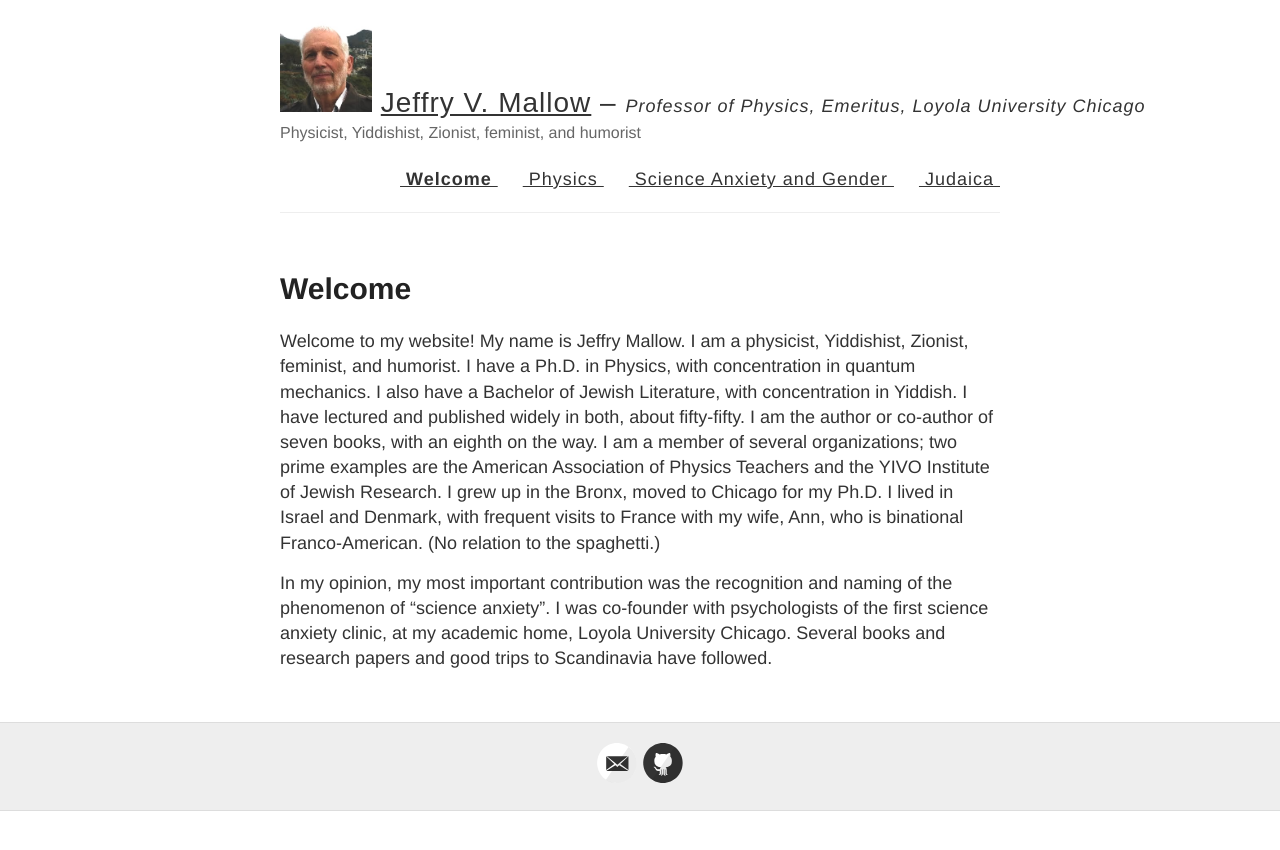
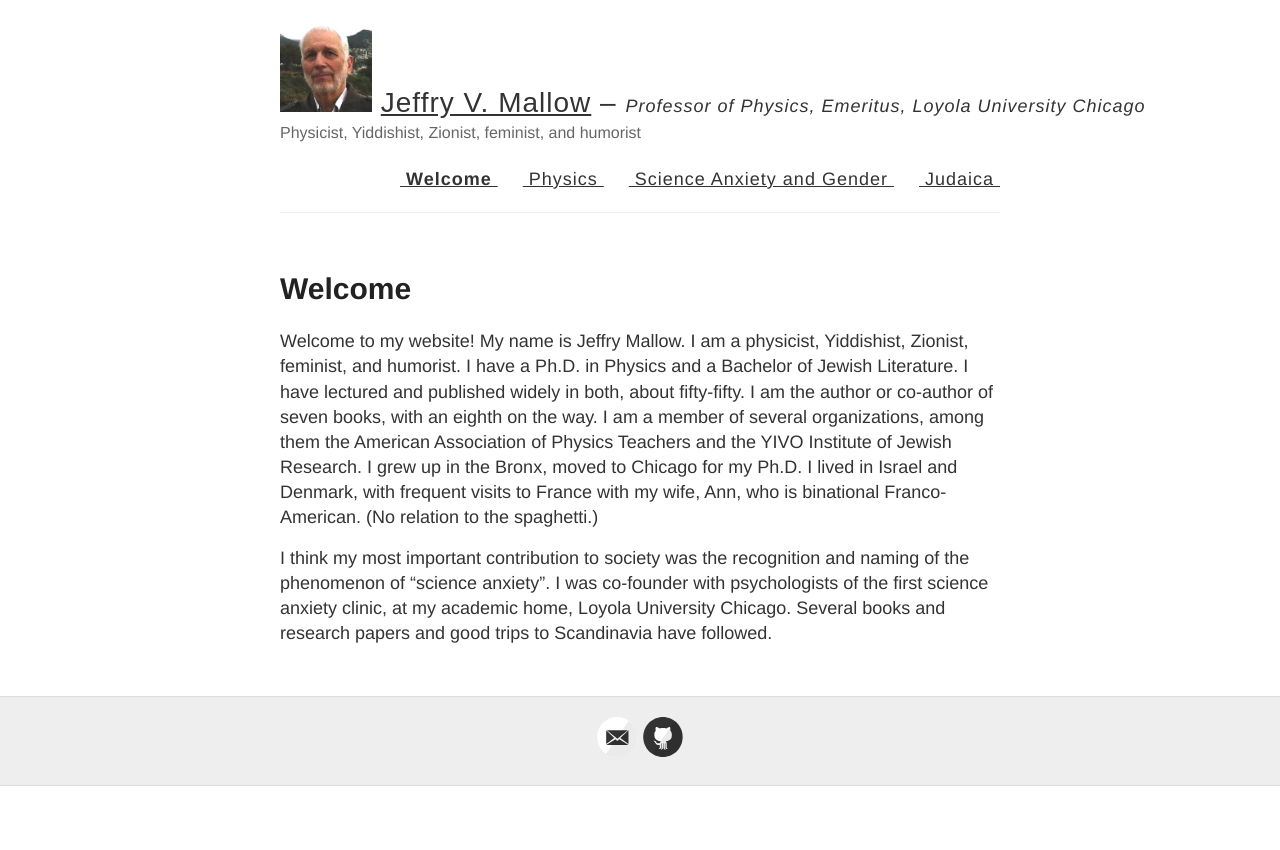
Before and after one commit to jvmallow/jvmallow.github.io, a Jekyll site: the page built from welcome.md, in a window 1280 px wide. Shown: the top 850 px of the page. Built offline with Jekyll 4.4.1, drawn with Linux system fonts in a browser that asks for light colours.

Commit message:
Update welcome.md

```diff
--- a/welcome.md
+++ b/welcome.md
@@ -6,6 +6,7 @@ redirect_from:
   - /welcome
 ---
 
-Welcome to my website! My name is Jeffry Mallow. I am a physicist, Yiddishist, Zionist, feminist, and humorist. I have a Ph.D. in Physics, with concentration in quantum mechanics. I also have a Bachelor of Jewish Literature, with concentration in Yiddish.  I have lectured and published widely in both, about fifty-fifty.  I am the author or co-author of seven books, with an eighth on the way.  I am a member of several organizations; two prime examples are the American Association of Physics Teachers and the YIVO Institute of Jewish Research. I grew up in the Bronx, moved to Chicago for my Ph.D. I lived in Israel and Denmark, with frequent visits to France with my wife, Ann, who is binational Franco-American. (No relation to the spaghetti.)
 
-In my opinion, my most important contribution was the recognition and naming of the phenomenon of “science anxiety”. I was co-founder with psychologists of the first science anxiety clinic, at my academic home, Loyola University Chicago.  Several books and research papers and good trips to Scandinavia have followed.
+Welcome to my website! My name is Jeffry Mallow. I am a physicist, Yiddishist, Zionist, feminist, and humorist. I have a Ph.D. in Physics and a Bachelor of Jewish Literature.  I have lectured and published widely in both, about fifty-fifty.  I am the author or co-author of seven books, with an eighth on the way.  I am a member of several organizations, among them the American Association of Physics Teachers and the YIVO Institute of Jewish Research. I grew up in the Bronx, moved to Chicago for my Ph.D. I lived in Israel and Denmark, with frequent visits to France with my wife, Ann, who is binational Franco-American. (No relation to the spaghetti.)
+
+I think my most important contribution to society was the recognition and naming of the phenomenon of “science anxiety”. I was co-founder with psychologists of the first science anxiety clinic, at my academic home, Loyola University Chicago.  Several books and research papers and good trips to Scandinavia have followed.
```
